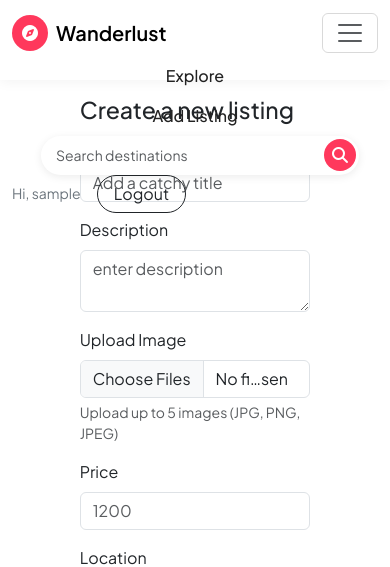
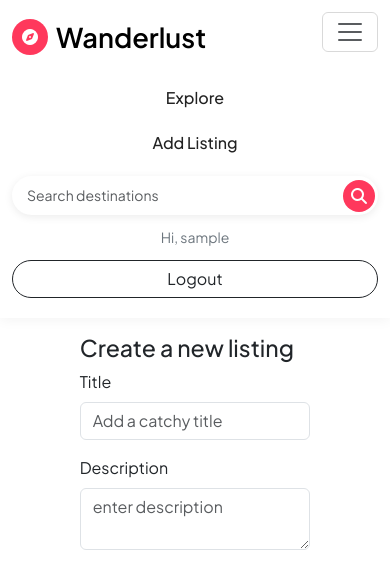
Before and after one commit to deep-vish2005/Wanderlust, a Node server app: page /listings/new in a window 390 px wide, after a click that opens the changed part. Shown: the top 567 px of the page. Run offline with Node 20, Linux system fonts and the light colour scheme; the visitor is signed in with stand-in values (Sample User, id 1); some libraries are stand-ins or nearby versions.

Commit message:
Fix mobile navbar layout

```diff
--- a/public/css/style.css
+++ b/public/css/style.css
@@ -17,7 +17,7 @@
 }
 
 .navbar {
-  height: 5rem;
+  min-height: 5rem;
   background-color: white;
 }
 
@@ -468,7 +468,60 @@
 }
 
 @media (max-width: 768px) {
+  .custom-navbar {
+    padding: 0.75rem 0;
+  }
+
+  .custom-navbar .container {
+    align-items: flex-start;
+  }
+
+  .navbar-brand span {
+    font-size: 1.7rem;
+  }
+
+  .navbar-collapse {
+    width: 100%;
+    padding: 1rem 0 0.5rem;
+    background-color: white;
+  }
+
+  .navbar-nav {
+    align-items: stretch !important;
+    gap: 0.4rem !important;
+    width: 100%;
+    text-align: center;
+  }
+
+  .navbar-nav .nav-link {
+    padding: 0.45rem 0;
+  }
+
+  .navbar-collapse > .d-flex {
+    flex-direction: column;
+    align-items: stretch !important;
+    gap: 0.75rem !important;
+    width: 100%;
+    margin-top: 0.75rem;
+    text-align: center;
+  }
+
+  .user-text {
+    display: block;
+    max-width: 100%;
+    overflow-wrap: anywhere;
+  }
+
   .search-bar {
-    display: none; /* hide on small screens */
+    display: flex;
+    width: 100%;
+    max-width: 100%;
+    margin: 0.5rem 0 0;
+  }
+
+  .search-bar input,
+  .search-input {
+    width: 100% !important;
+    min-width: 0;
   }
 }
```
